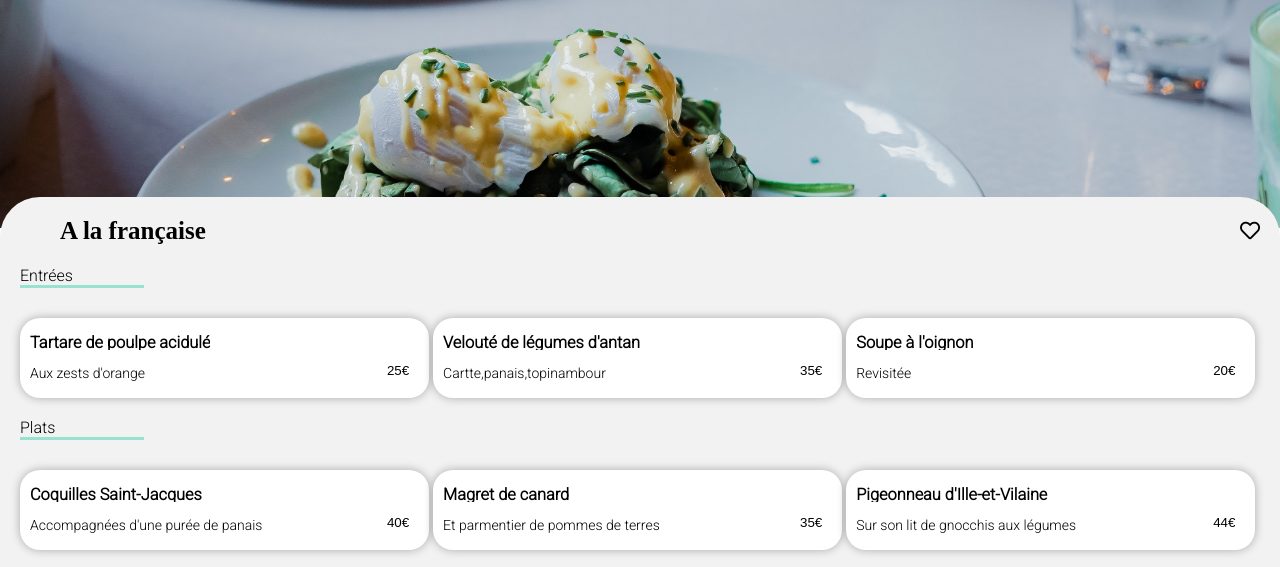
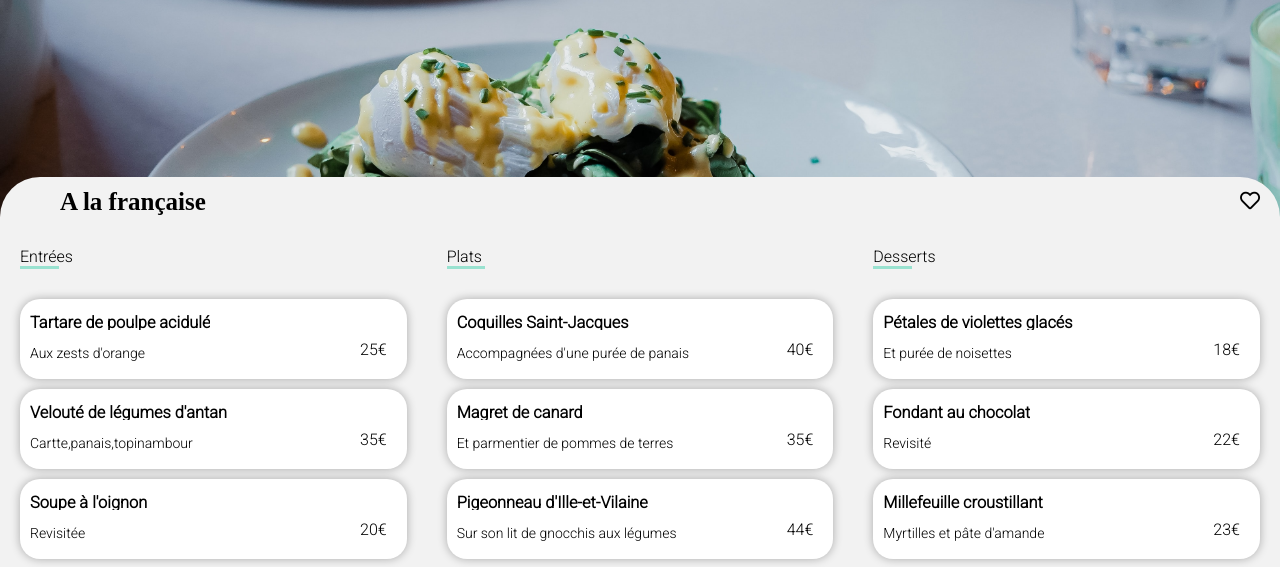
Before and after one commit to jeremyVdB48/Oh-my-food, a plain HTML site: page AlaFrancaise.html in a window 1280 px wide. Shown: the part 149-716 px from the top of the page. Drawn offline with Linux system fonts and the light colour scheme; a web font is replaced by a local one.

Commit message:
gros commit sur le chamgement button qui ne validait pas le w3c

```diff
--- a/AlaFrancaise.html
+++ b/AlaFrancaise.html
@@ -25,39 +25,39 @@
     <!-- SECTION CARTE ENTIERE -->
 
 <section class="CarteEntiere">
-    <section class="Carte entrees">
+
          <div class="restaurantH1">
              <div><h2>A la française </h2></div>
             <div class="coeurMenu"><i class="far fa-heart"></i><i class="fas fa-heart"></i></div>
         </div>
-
+    <section class="Carte entrees">
          <div class="entreesH4">Entrées</div>
          <div class="soulignementH4"></div>
 
-         <button class="boutonCarte entree">
-            <span class="grandeBox">
-                <span class="box box1"><h3>Tartare de poulpe acidulé</h3>Aux zests d'orange</span>
-                <span class="box box2">25€</span>
-            <span class="box box3"><i class="fas fa-check"></i></span>
-            </span>
-        </button>
+         <div class="boutonCarte entree">
+            <div class="grandeBox">
+                <div class="box box1"><h3>Tartare de poulpe acidulé</h3>Aux zests d'orange</div>
+                <div class="box box2">25€</div>
+            <div class="box box3"><i class="fas fa-check"></i></div>
+            </div>
+         </div>
 
 
-        <button class="boutonCarte entree">
-            <span class="grandeBox">
-                <span class="box box1"><h3>Velouté de légumes d'antan</h3>Cartte,panais,topinambour</span>
-                <span class="box box2">35€</span>
-            <span class="box box3"><i class="fas fa-check"></i></span>
-            </span>
-        </button>
+        <div class="boutonCarte entree">
+            <div class="grandeBox">
+                <div class="box box1"><h3>Velouté de légumes d'antan</h3>Cartte,panais,topinambour</div>
+                <div class="box box2">35€</div>
+            <div class="box box3"><i class="fas fa-check"></i></div>
+            </div>
+        </div>
 
-        <button class="boutonCarte entree">
-            <span class="grandeBox">
-                <span class="box box1"><h3>Soupe à l'oignon</h3>Revisitée</span>
-                <span class="box box2">20€</span>
-            <span class="box box3"><i class="fas fa-check"></i></span>
-            </span>
-        </button>
+        <div class="boutonCarte entree">
+            <div class="grandeBox">
+                <div class="box box1"><h3>Soupe à l'oignon</h3>Revisitée</div>
+                <div class="box box2">20€</div>
+            <div class="box box3"><i class="fas fa-check"></i></div>
+            </div>
+        </div>
 
      </section>
 
@@ -66,29 +66,29 @@
              <div class="entreesH4">Plats</div>
              <div class="soulignementH4"></div>
 
-             <button class="boutonCarte plats">
-                <span class="grandeBox">
-                    <span class="box box1"><h3>Coquilles Saint-Jacques</h3>Accompagnées d'une purée de panais</span>
-                    <span class="box box2">40€</span>
-                <span class="box box3"><i class="fas fa-check"></i></span>
-                </span>
-            </button>
+             <div class="boutonCarte plats">
+                <div class="grandeBox">
+                    <div class="box box1"><h3>Coquilles Saint-Jacques</h3>Accompagnées d'une purée de panais</div>
+                    <div class="box box2">40€</div>
+                <div class="box box3"><i class="fas fa-check"></i></div>
+                </div>
+             </div>
 
-            <button class="boutonCarte plats">
-                <span class="grandeBox">
-                    <span class="box box1"><h3>Magret de canard</h3>Et parmentier de pommes de terres</span>
-                    <span class="box box2">35€</span>
-                <span class="box box3"><i class="fas fa-check"></i></span>
-                </span>
-            </button>
+            <div class="boutonCarte plats">
+                <div class="grandeBox">
+                    <div class="box box1"><h3>Magret de canard</h3>Et parmentier de pommes de terres</div>
+                    <div class="box box2">35€</div>
+                <div class="box box3"><i class="fas fa-check"></i></div>
+                </div>
+            </div>
 
-            <button class="boutonCarte plats">
-                <span class="grandeBox">
-                    <span class="box box1"><h3>Pigeonneau d'Ille-et-Vilaine</h3>Sur son lit de gnocchis aux légumes</span>
-                    <span class="box box2">44€</span>
-                <span class="box box3"><i class="fas fa-check"></i></span>
-                </span>
-            </button>
+            <div class="boutonCarte plats">
+                <div class="grandeBox">
+                    <div class="box box1"><h3>Pigeonneau d'Ille-et-Vilaine</h3>Sur son lit de gnocchis aux légumes</div>
+                    <div class="box box2">44€</div>
+                <div class="box box3"><i class="fas fa-check"></i></div>
+                </div>
+            </div>
 
         </section>
 
@@ -97,29 +97,29 @@
             <div class="entreesH4">Desserts</div>
             <div class="soulignementH4"></div>
 
-            <button class="boutonCarte desserts">
-                <span class="grandeBox">
-                    <span class="box box1"><h3>Pétales de violettes glacés</h3>Et purée de noisettes</span>
-                    <span class="box box2">18€</span>
-                <span class="box box3"><i class="fas fa-check"></i></span>
-                </span>
-            </button>
+            <div class="boutonCarte desserts">
+                <div class="grandeBox">
+                    <div class="box box1"><h3>Pétales de violettes glacés</h3>Et purée de noisettes</div>
+                    <div class="box box2">18€</div>
+                <div class="box box3"><i class="fas fa-check"></i></div>
+                </div>
+            </div>
 
-            <button class="boutonCarte desserts">
-                <span class="grandeBox">
-                    <span class="box box1"><h3>Fondant au chocolat</h3>Revisité</span>
-                    <span class="box box2">22€</span>
-                <span class="box box3"><i class="fas fa-check"></i></span>
-                </span>
-            </button>
+            <div class="boutonCarte desserts">
+                <div class="grandeBox">
+                    <div class="box box1"><h3>Fondant au chocolat</h3>Revisité</div>
+                    <div class="box box2">22€</div>
+                <div class="box box3"><i class="fas fa-check"></i></div>
+                </div>
+            </div>
 
-            <button class="boutonCarte desserts">
-                <span class="grandeBox">
-                    <span class="box box1"><h3>Millefeuille croustillant</h3>Myrtilles et pâte d'amande</span>
-                    <span class="box box2">23€</span>
-                <span class="box box3"><i class="fas fa-check"></i></span>
-                </span>
-            </button>
+            <div class="boutonCarte desserts">
+                <div class="grandeBox">
+                    <div class="box box1"><h3>Millefeuille croustillant</h3>Myrtilles et pâte d'amande</div>
+                    <div class="box box2">23€</div>
+                <div class="box box3"><i class="fas fa-check"></i></div>
+                </div>
+            </div>
 
        </section>
 
--- a/styles.css
+++ b/styles.css
@@ -362,7 +362,9 @@ footer{
     opacity: 0;
     transition: 1s;
 }
-
+.restaurantH1{
+    padding: 0px 20px;
+}
 .entrees{
     margin: 20px;
 }
@@ -665,7 +667,7 @@ footer{
         justify-content: center;
     }
 }
-@media  screen and (min-width:1000px){
+@media  screen and (min-width:1100px){
 
     .logoOhmyfood img{
         width: 40%;
@@ -682,9 +684,33 @@ footer{
         margin-left: 40px;
 
     }
-    .entree,.plats,.desserts{
+    .CarteEntiere{
+        display: grid;
+        grid-template-columns: 1fr 1fr 1fr;
+        grid-template-rows: 50px 1fr 100px;
+
+    }
+    .restaurantH1{
+        grid-column: 1/4;
+        grid-row: 1/2;
+    }
+
+    .Plat{
+        grid-column: 2/3;
+        grid-row: 2/3;
+    }
+    .Desserts{
+        grid-column: 3/4;
+        grid-row: 2/3;
+    }
+    .boutonCommander{
+        grid-column: 2/3;
+        grid-row: 3/4;
+    }
+
+   /* .entree,.plats,.desserts{
         width: 33%;
-    }
+    }*/
     .soulignementH4{
         padding-bottom: 20px;
     }
```
Also changed, not shown: LaNoteEnchantee.html (+22 -22 lines), LaPaletteDuGout.html (+20 -20 lines), LeDeliceDesSens.html (+20 -20 lines).
